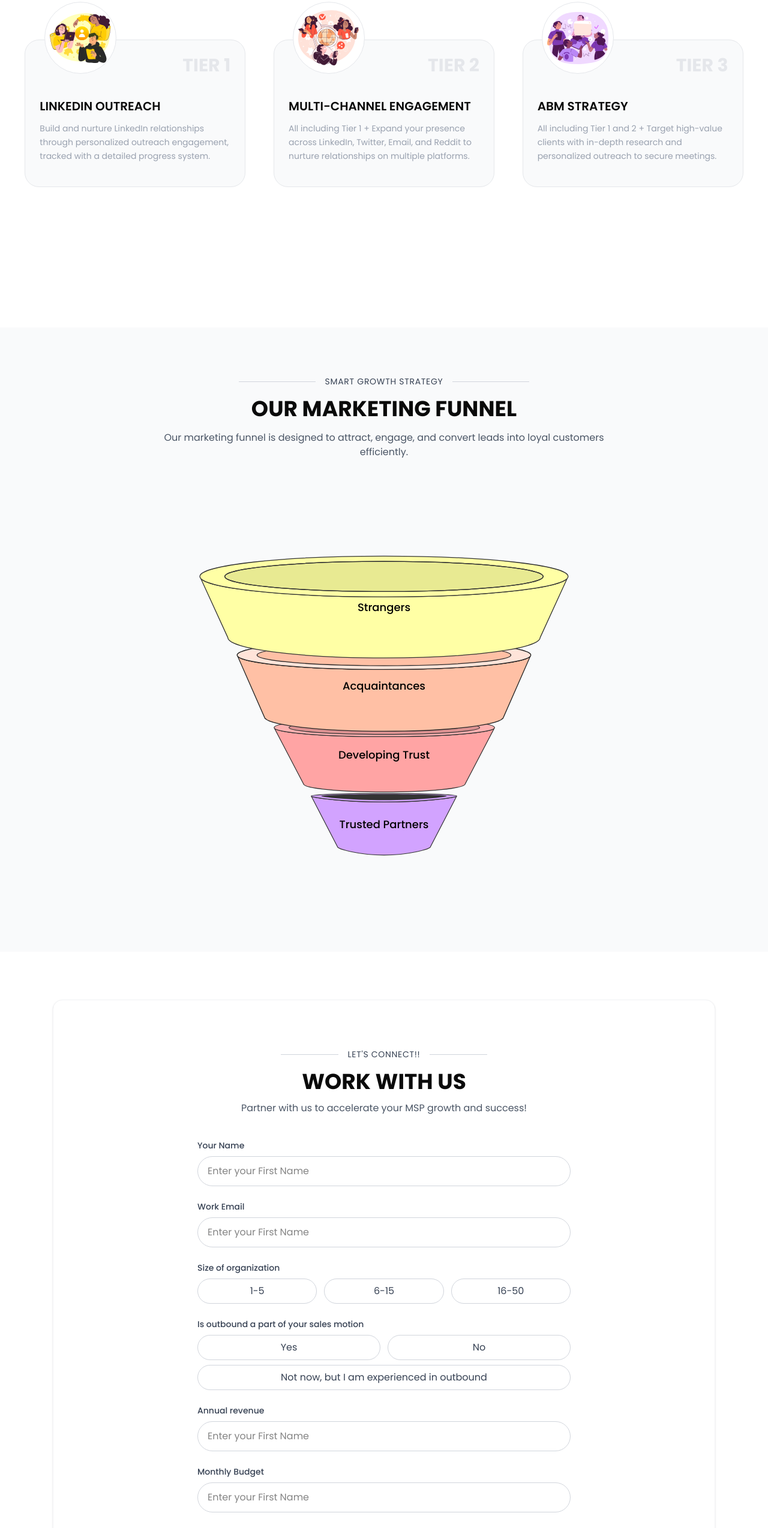
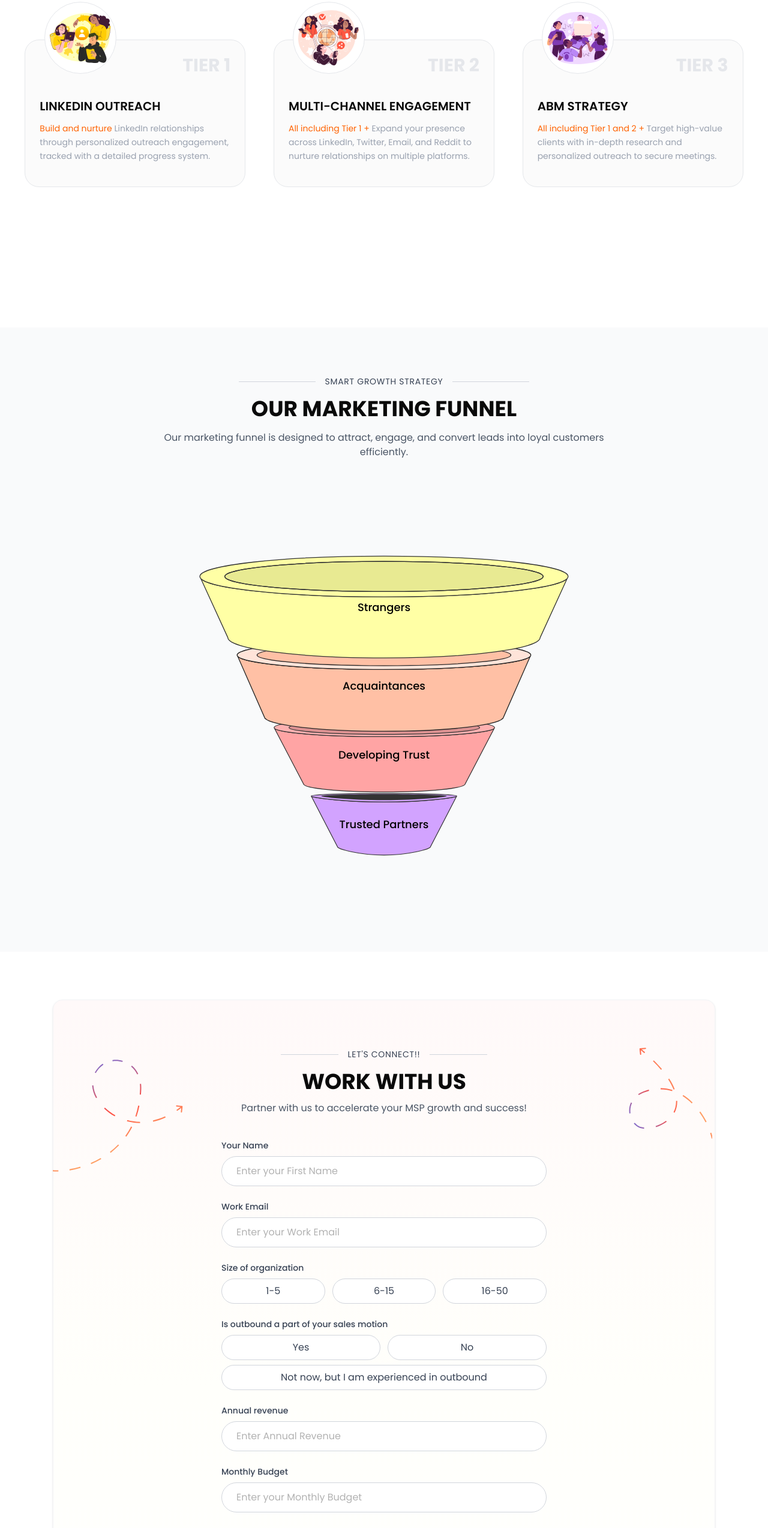
Before and after one commit to raheel-ahmed-04/msps, a React (Vite) app: page / in a window 1280 px wide. Shown: the part 1686-4234 px from the top of the page at 60% size. Built offline with nearby package versions, Linux system fonts and the light colour scheme.

Commit message:
Teirs and Contact UI fixes

```diff
--- a/src/components/ContactForm.jsx
+++ b/src/components/ContactForm.jsx
@@ -36,8 +36,16 @@ function ContactForm() {
 
   return (
     <section className="py-20 bg-white">
-      <div className="container mx-auto max-w-6xl px-6">
-        <div className="bg-white rounded-2xl shadow-sm border border-gray-100 px-60 py-20">
+      <div className="container mx-auto max-w-6xl px-6 relative">
+          {/* Decorative elements */}
+          <div className="absolute top-25 opacity-80">
+              <img src="/form/vector3.svg" alt="Vector 3" />
+            </div>
+            <div className="absolute top-20 right-2/80 opacity-80">
+              <img src="/form/vector4.svg" alt="Vector 4" />
+            </div>
+        <div className="bg-linear-to-b from-[#FFF9F9] via-[#FFFFFB] to-[#FFFFFF] rounded-2xl shadow-sm border border-gray-100 px-70 py-20">
+
           <div className="text-center mb-10">
             <div className="flex justify-center items-center mb-4">
               <div className="h-px bg-gray-300 w-24"></div>
@@ -58,7 +66,7 @@ function ContactForm() {
                 id="name"
                 name="name"
                 placeholder="Enter your First Name"
-                className="w-full px-4 py-3 rounded-full border border-gray-300 focus:outline-none focus:ring-2 focus:ring-gray-200"
+                className="w-full px-6 py-3 bg-white rounded-full border border-gray-300 focus:outline-none focus:ring-2 focus:ring-gray-200 placeholder-black placeholder:opacity-30"
                 value={formData.name}
                 onChange={handleChange}
                 required
@@ -73,8 +81,8 @@ function ContactForm() {
                 type="email"
                 id="email"
                 name="email"
-                placeholder="Enter your First Name"
-                className="w-full px-4 py-3 rounded-full border border-gray-300 focus:outline-none focus:ring-2 focus:ring-gray-200"
+                placeholder="Enter your Work Email"
+                className="w-full px-6 py-3 bg-white rounded-full border border-gray-300 focus:outline-none focus:ring-2 focus:ring-gray-200 placeholder-black placeholder:opacity-30"
                 value={formData.email}
                 onChange={handleChange}
                 required
@@ -169,8 +177,8 @@ function ContactForm() {
                 type="text"
                 id="revenue"
                 name="revenue"
-                placeholder="Enter your First Name"
-                className="w-full px-4 py-3 rounded-full border border-gray-300 focus:outline-none focus:ring-2 focus:ring-gray-200"
+                placeholder="Enter Annual Revenue"
+                className="w-full px-6 py-3 bg-white rounded-full border border-gray-300 focus:outline-none focus:ring-2 focus:ring-gray-200 placeholder-black placeholder:opacity-30"
                 value={formData.revenue}
                 onChange={handleChange}
               />
@@ -184,8 +192,8 @@ function ContactForm() {
                 type="text"
                 id="budget"
                 name="budget"
-                placeholder="Enter your First Name"
-                className="w-full px-4 py-3 rounded-full border border-gray-300 focus:outline-none focus:ring-2 focus:ring-gray-200"
+                placeholder="Enter your Monthly Budget"
+                className="w-full px-6 py-3 bg-white rounded-full border border-gray-300 focus:outline-none focus:ring-2 focus:ring-gray-200 placeholder-black placeholder:opacity-30"
                 value={formData.budget}
                 onChange={handleChange}
               />
@@ -230,7 +238,7 @@ function ContactForm() {
                 name="reason"
                 placeholder="what you want to say"
                 rows={4}
-                className="w-full px-4 py-3 rounded-xl border border-gray-300 focus:outline-none focus:ring-2 focus:ring-gray-200"
+                className="w-full px-6 py-3 bg-white rounded-xl border border-gray-300 focus:outline-none focus:ring-2 focus:ring-gray-200 placeholder-black placeholder:opacity-30"
                 value={formData.reason}
                 onChange={handleChange}
               ></textarea>
--- a/src/components/ServiceCard.jsx
+++ b/src/components/ServiceCard.jsx
@@ -1,6 +1,6 @@
-function ServiceCard({ tier, image, title, description }) {
+function ServiceCard({ tier, image, title, coloredline, description }) {
   return (
-    <div className="bg-gray-50 px-6 pt-16 pb-10 rounded-3xl transition-all duration-300 hover:shadow-md relative border border-gray-200 w-[23em] max-w-md mx-auto ">
+    <div className="bg-[#FBFBFB] px-6 pt-16 pb-10 rounded-3xl transition-all duration-300 hover:shadow-xl relative border border-gray-200 w-[23em] max-w-md mx-auto ">
       {/* Tier Label */}
       <div className="absolute top-6 right-6 text-3xl font-bold text-gray-200 select-none">
         TIER {tier}
@@ -18,7 +18,7 @@ function ServiceCard({ tier, image, title, description }) {
       {/* Content */}
       <div className="mt-8">
         <h4 className="text-xl font-semibold mb-3">{title}</h4>
-        <p className="text-gray-400 text-sm leading-relaxed">{description}</p>
+        <p className="text-gray-400 text-sm leading-relaxed"><span className="text-[#FF6201]">{coloredline}</span>{description}</p>
       </div>
     </div>
   );
--- a/src/components/Services.jsx
+++ b/src/components/Services.jsx
@@ -11,22 +11,25 @@ function Services() {
       tier: "1",
       image: "/Frame.svg",
       title: "LINKEDIN OUTREACH",
+      coloredline: "Build and nurture ",
       description:
-        "Build and nurture LinkedIn relationships through personalized outreach engagement, tracked with a detailed progress system.",
+      "LinkedIn relationships through personalized outreach engagement, tracked with a detailed progress system.",
     },
     {
       tier: "2",
       image: "/Service2.svg",
       title: "MULTI-CHANNEL ENGAGEMENT",
+      coloredline: "All including Tier 1 + ",
       description:
-        "All including Tier 1 + Expand your presence across LinkedIn, Twitter, Email, and Reddit to nurture relationships on multiple platforms.",
+      "Expand your presence across LinkedIn, Twitter, Email, and Reddit to nurture relationships on multiple platforms.",
     },
     {
       tier: "3",
       image: "/Service3.svg",
       title: "ABM STRATEGY",
+      coloredline: "All including Tier 1 and 2 + ",
       description:
-        "All including Tier 1 and 2 + Target high-value clients with in-depth research and personalized outreach to secure meetings.",
+        "Target high-value clients with in-depth research and personalized outreach to secure meetings.",
     },
   ];
 
@@ -79,6 +82,7 @@ function Services() {
                 tier={services[0].tier}
                 image={services[0].image}
                 title={services[0].title}
+                coloredline={services[0].coloredline}
                 description={services[0].description}
               />
             </div>
@@ -94,6 +98,7 @@ function Services() {
                 tier={services[1].tier}
                 image={services[1].image}
                 title={services[1].title}
+                coloredline={services[1].coloredline}
                 description={services[1].description}
               />
             </div>
@@ -109,6 +114,7 @@ function Services() {
                 tier={services[2].tier}
                 image={services[2].image}
                 title={services[2].title}
+                coloredline={services[2].coloredline}
                 description={services[2].description}
               />
             </div>
```
Also changed, not shown: public/form/vector3.svg (added), public/form/vector4.svg (added).
